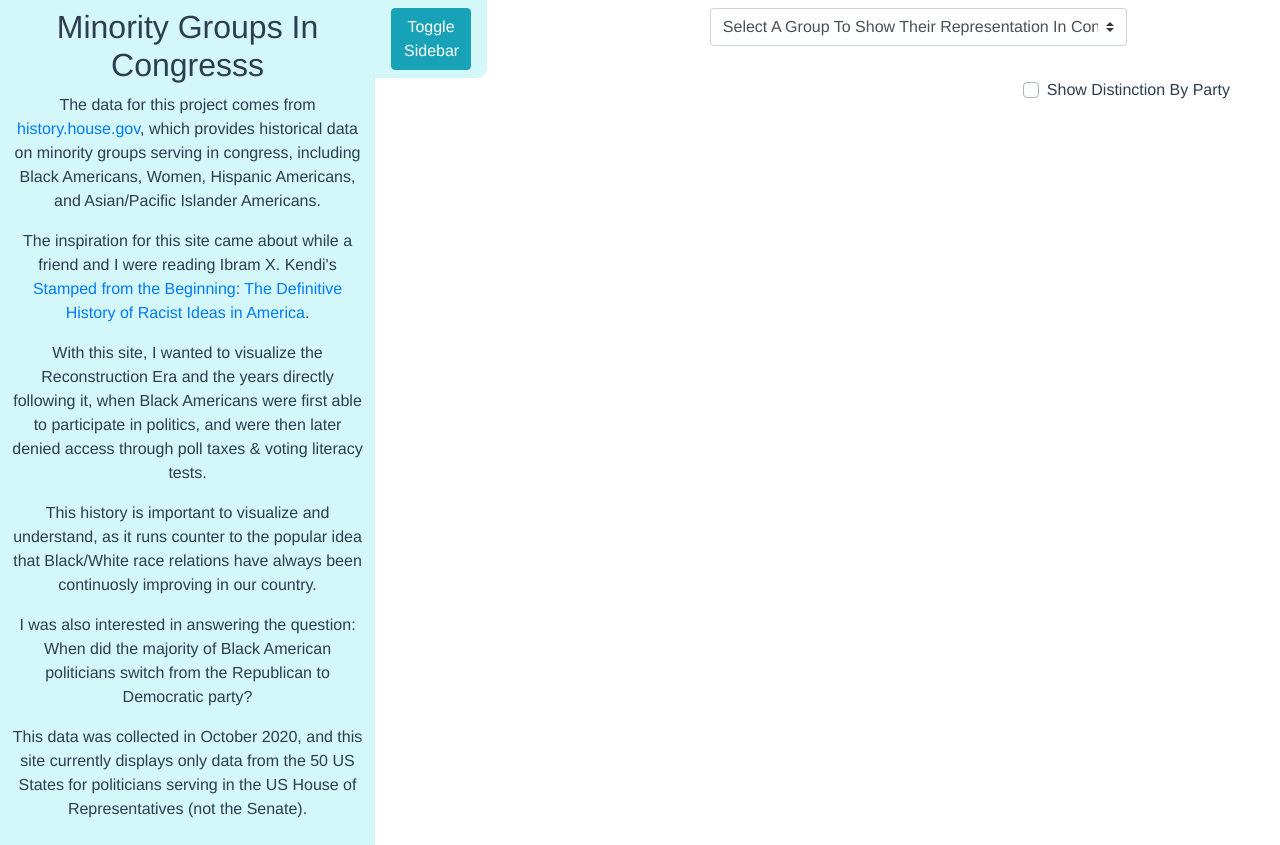
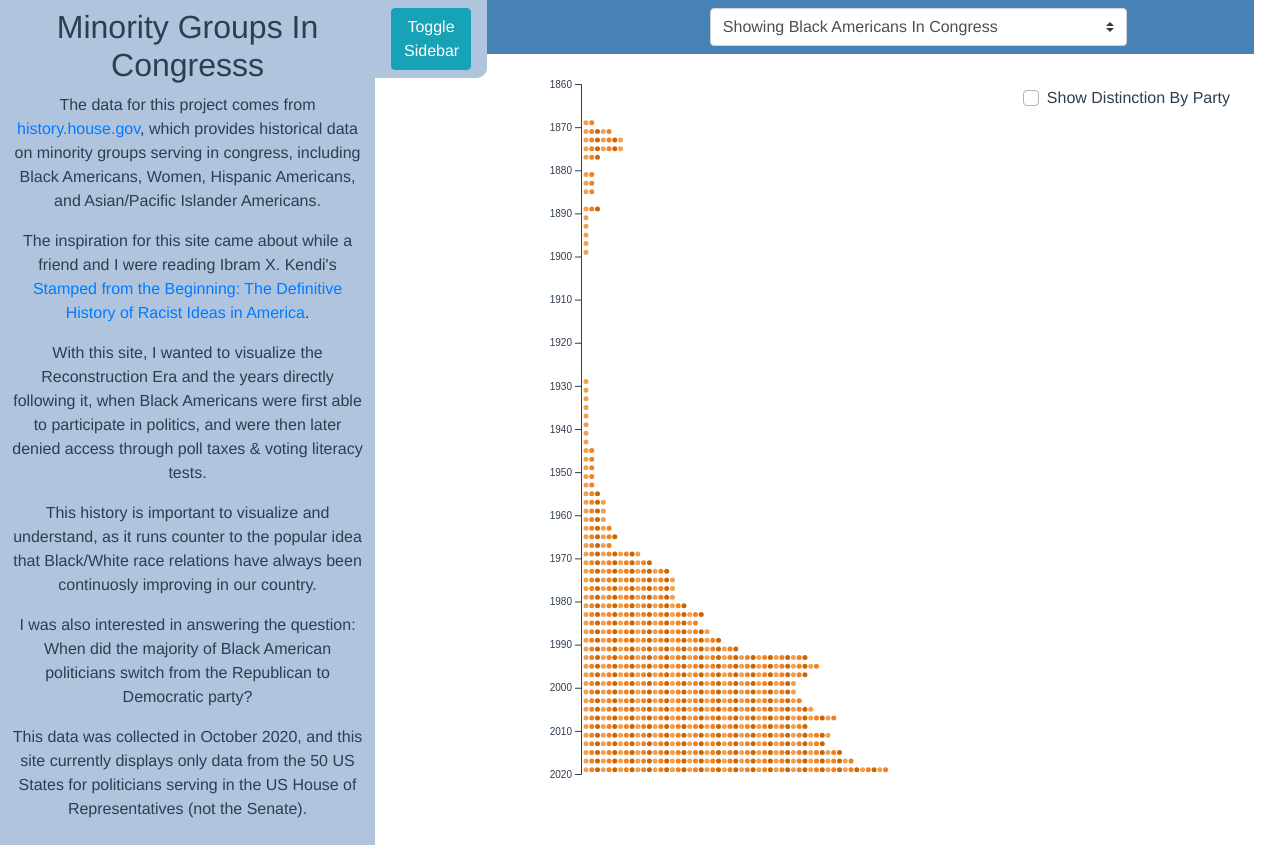
Before and after one commit to ritabc/congress-groups, a Vue app: page /timeline in a window 1280 px wide. Built offline with nearby package versions, Linux system fonts and the light colour scheme.

Commit message:
Cleanup, change header & sidebar colors, fixed sidebar active bug

```diff
--- a/src/App.vue
+++ b/src/App.vue
@@ -12,9 +12,7 @@
         </b-navbar-nav>
       </b-navbar>
     </div>
-    <b-container>
-      <timeline></timeline>
-    </b-container>
+    <timeline></timeline>
   </div>
 </template>
 
@@ -31,7 +29,7 @@ export default {
   data() {
     return {
       title: "Minority Groups In Congresss",
-      isActive: false,
+      isActive: true,
     };
   },
   methods: {
@@ -64,23 +62,21 @@ export default {
   min-width: 375px;
   max-width: 375px;
   min-height: 100vh;
-  background-color: #d4f7f9;
+  background-color: lightsteelblue;
+  margin-left: -375px;
 }
 
 .sidebar.active {
-  margin-left: -375px;
+  margin-left: 0;
 }
 
 @media (max-width: 1000px) {
-  .sidebar {
+  .sidebar.active {
     margin-left: -375px;
-  }
-  .sidebar.active {
-    margin-left: 0;
   }
 }
 .toggle-button {
-  background-color: #d4f7f9;
+  background-color: lightsteelblue;
   border-radius: 0 0 10px 0;
 }
 
--- a/src/components/timeline.vue
+++ b/src/components/timeline.vue
@@ -1,11 +1,11 @@
 <template>
-  <div class="py-2">
-    <b-row class="tl-header">
+  <b-container fluid>
+    <b-row class="tl-header py-2">
       <b-col offset-lg="3" lg="7">
         <b-form-select
           v-model="group"
           v-bind:options="groups"
-          v-on:change="fetchDataAndGenerateSVG($event, group)"
+          v-on:change="fetchDataAndGenerateSVG(group)"
           class="mx-3"
         >
         </b-form-select>
@@ -18,7 +18,7 @@
           class="my-2 float-right"
           v-model="showParty"
           name="party-checkbox"
-          v-on:change="fetchDataAndGenerateSVG($event, group)"
+          v-on:change="fetchDataAndGenerateSVG(group)"
           >Show Distinction By Party</b-form-checkbox
         >
         <div v-if="showParty" id="party-legend">
@@ -49,7 +49,7 @@
       </b-col>
     </b-row>
     <div id="timeline"></div>
-  </div>
+  </b-container>
 </template>
 
 <script>
@@ -60,25 +60,25 @@ export default {
     return {
       msg: "Message in Timeline",
       dataToUse: {},
-      group: null,
+      group: "Black",
       showParty: false,
       groups: [
-        {
-          value: null,
-          text: "Select A Group To Show Their Representation In Congress",
-        },
-        { value: "Black", text: "Show Black Americans In Congress" },
-        { value: "Women", text: "Show Female Americans In Congress" },
-        { value: "Hispanic", text: "Show Hispanic Americans In Congress" },
+        { value: "Black", text: "Showing Black Americans In Congress" },
+        { value: "Women", text: "Showing Female Americans In Congress" },
+        { value: "Hispanic", text: "Showing Hispanic Americans In Congress" },
         {
           value: "APA",
-          text: "Show Asian Pacific Islander Americans In Congress",
+          text: "Showing Asian Pacific Islander Americans In Congress",
         },
       ],
       republican: "#cc0000",
       democrat: "#4e4eff",
       otherParty: "#FF00FF",
     };
+  },
+  mounted() {
+    this.fetchDataAndGenerateSVG("Black");
+    this.group = "Black";
   },
   computed: {
     dataGroupedByCongress: function () {
@@ -127,7 +127,7 @@ export default {
     },
   },
   methods: {
-    async fetchDataAndGenerateSVG(event, group) {
+    async fetchDataAndGenerateSVG(group) {
       let data = await d3.csv("./data/minorityGroupCongressMembers.csv");
       this.dataToUse = this.showOnlyGroup(
         group,
@@ -364,4 +364,7 @@ export default {
   position: absolute;
   right: 50px;
 }
+.tl-header {
+  background-color: steelblue;
+}
 </style>
```
